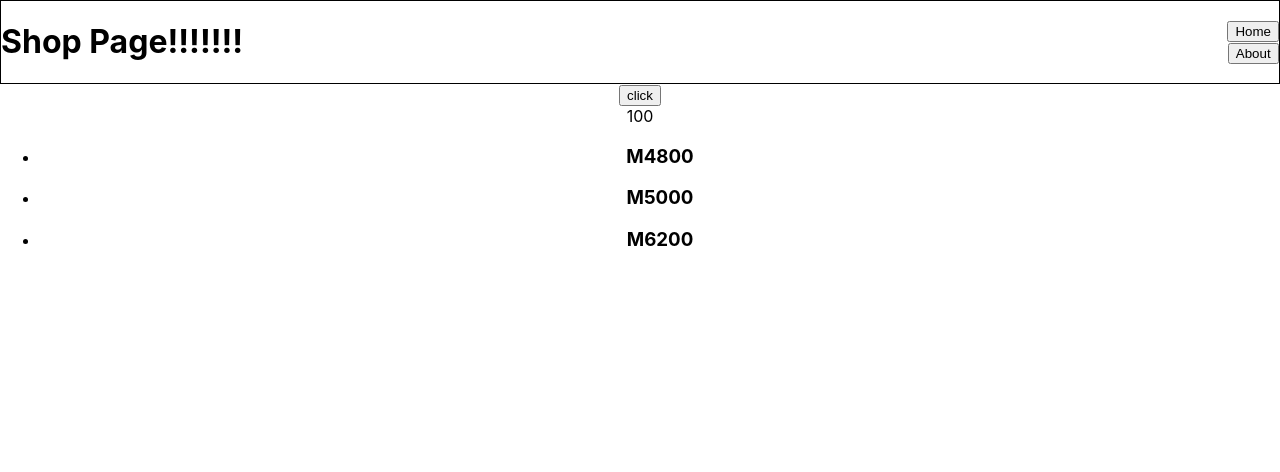
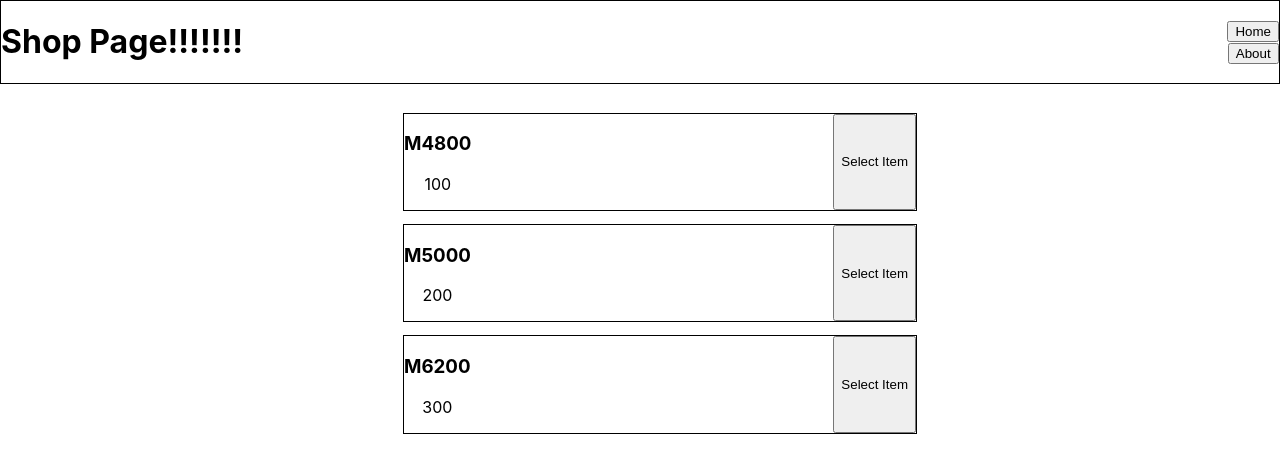
Before and after one commit to SalamanderCtesiphon/e-commerce-react-app, a React (Create React App) app: page /shop in a window 1280 px wide. Shown: the top 472 px of the page. Built offline with nearby package versions, Linux system fonts and the light colour scheme.

Commit message:
trying to implement the logic that adds an item to the cart

```diff
--- a/src/App.css
+++ b/src/App.css
@@ -8,3 +8,21 @@
   justify-content: space-between;
   align-items: center;
 }
+.card-display {
+  display: flex;
+  flex-direction: column;
+  align-items: center;
+}
+
+.card-list {
+  list-style: none;
+
+}
+
+.card {
+  border: 1px solid black;
+  width: 40vw;
+  margin: 1vw;
+  display: flex;
+  justify-content: space-between;
+}
--- a/src/Shop.js
+++ b/src/Shop.js
@@ -22,9 +22,15 @@ function Shop() {
       price: 300.00,
     },
   ])
+  const [shoppingCart, setShoppingCart] = useState([])
 
-  function log() {
-    console.log(inventory[0].price)
+  function selectItem(id) {
+    /* inventory.map((item) => {
+      if(item.id === id) {
+        console.log(item)
+      }
+    }) */
+    console.log(id)
   }
 
   return (
@@ -42,14 +48,17 @@ function Shop() {
           </div>
         </div>
         <div>
-          <button onClick={() => log()}>click</button>
-          <div>{inventory[0].price}</div>
           <div className='card-display'>
-            <ul>
+            <ul className='card-list'>
               {inventory.map((item) => {
                 return (
-                <li key={item.id}>
+                  <li key={item.id} className='card'>
+                    <div className='left-box'>
                       <h3>{item.title}</h3>
+                      <p>{item.price}</p>
+                    </div>
+
+                    <button onClick={() => selectItem()}>Select Item</button>
                   </li>
                 )
               })}
```
Lines whose indentation alone changed are shown as unchanged.
